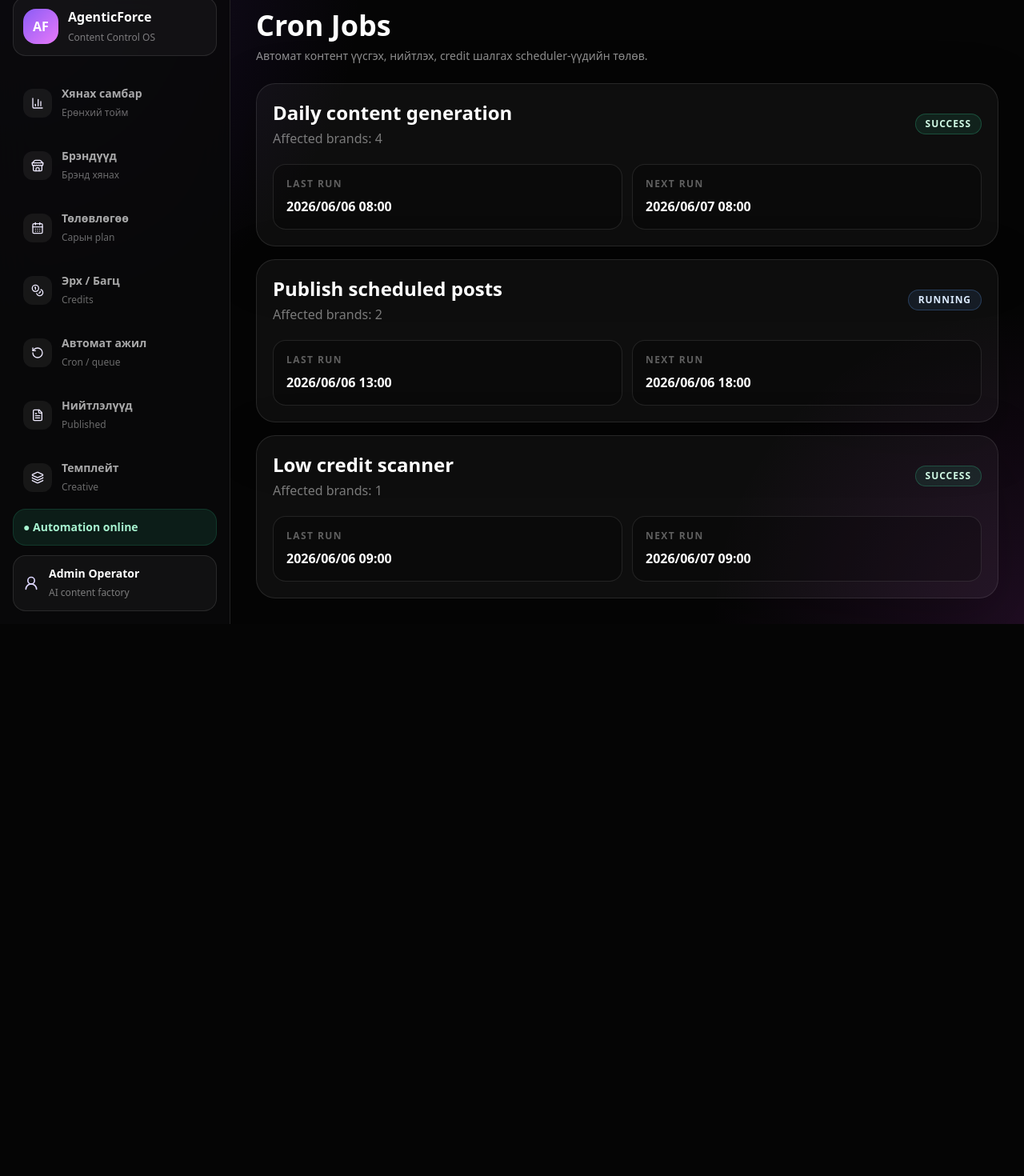
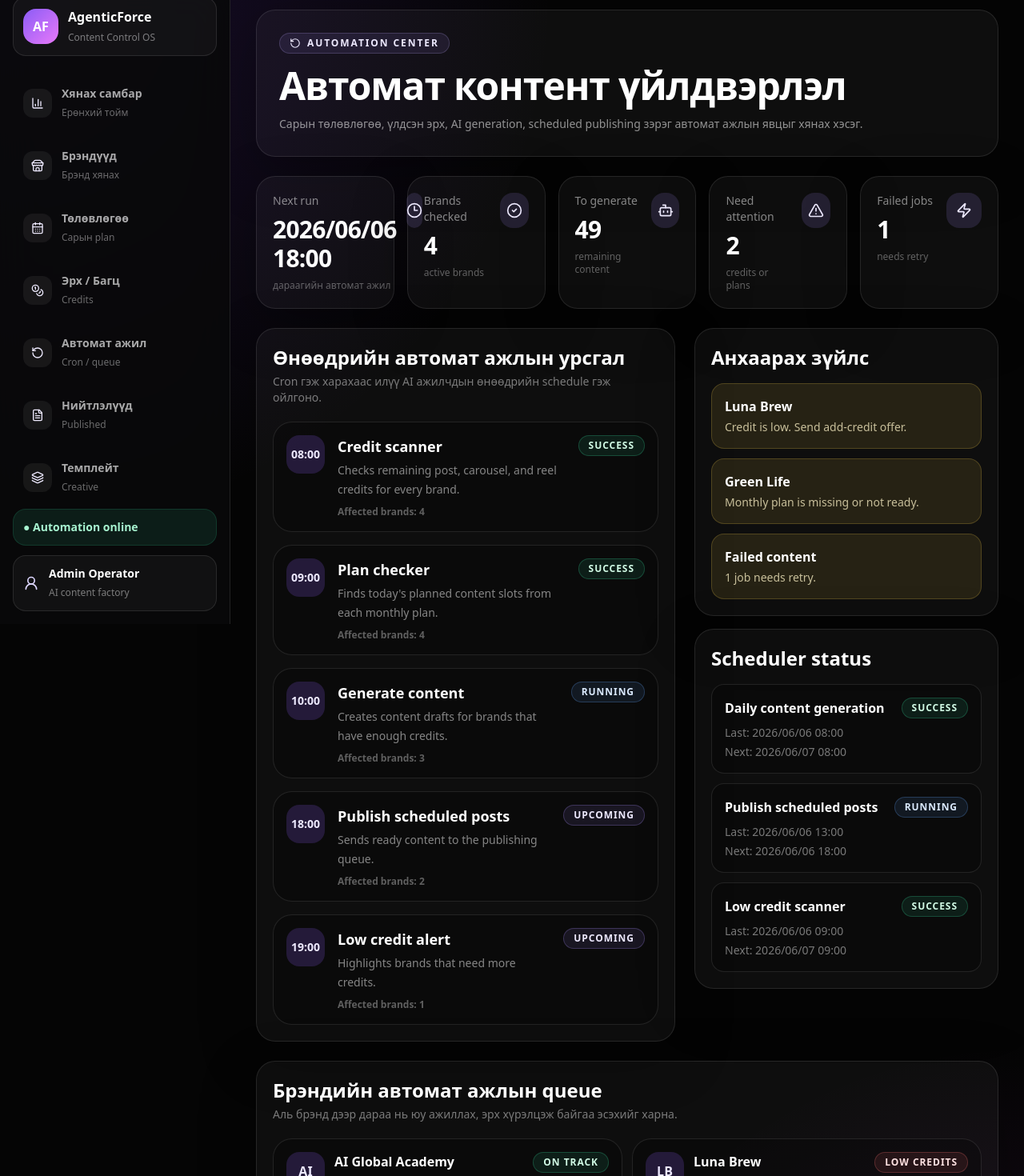
Before and after one commit to aimongoliatushig-cloud/agenticforce-nymka-version, a Next.js app: page /admin/cron in a window 1280 px wide. Shown: the part 20-1490 px from the top of the page at 80% size. Before the commit the page ends 800 px from the top, so only its background shows below. Built offline with nearby package versions, Linux system fonts and the light colour scheme.

Commit message:
Make cron page easier to understand

```diff
--- a/app/admin/cron/page.tsx
+++ b/app/admin/cron/page.tsx
@@ -1,29 +1,125 @@
 import { AdminShell } from "@/components/layout/AdminShell";
-import { cronRuns } from "@/lib/mock-data";
+import { brands, cronRuns } from "@/lib/mock-data";
 import { StatusBadge } from "@/components/ui/StatusBadge";
+import { MetricCard } from "@/components/ui/MetricCard";
+import { AlertTriangle, Bot, CheckCircle2, Clock3, RotateCcw, Zap } from "lucide-react";
+
+const jobs = [
+  { time: "08:00", name: "Credit scanner", text: "Checks remaining post, carousel, and reel credits for every brand.", status: "success", brands: 4 },
+  { time: "09:00", name: "Plan checker", text: "Finds today's planned content slots from each monthly plan.", status: "success", brands: 4 },
+  { time: "10:00", name: "Generate content", text: "Creates content drafts for brands that have enough credits.", status: "running", brands: 3 },
+  { time: "18:00", name: "Publish scheduled posts", text: "Sends ready content to the publishing queue.", status: "upcoming", brands: 2 },
+  { time: "19:00", name: "Low credit alert", text: "Highlights brands that need more credits.", status: "upcoming", brands: 1 },
+];
+
+function remainingCredits(brand: typeof brands[number]) {
+  return brand.credits.posts.total + brand.credits.posts.extra - brand.credits.posts.used
+    + brand.credits.carousels.total + brand.credits.carousels.extra - brand.credits.carousels.used
+    + brand.credits.reels.total + brand.credits.reels.extra - brand.credits.reels.used;
+}
 
 export default function CronPage() {
+  const lowCredits = brands.filter((brand) => brand.health === "low-credits");
+  const needsPlan = brands.filter((brand) => brand.health === "needs-plan");
+  const failedJobs = brands.reduce((sum, brand) => sum + brand.plan.failed, 0);
+  const toGenerate = brands.reduce((sum, brand) => sum + Math.max(brand.plan.total - brand.plan.generated, 0), 0);
+  const nextRun = cronRuns.find((run) => run.status === "running")?.nextRun || cronRuns[0]?.nextRun || "-";
+
   return (
     <AdminShell>
-      <main className="mx-auto max-w-[1400px] px-4 py-8 sm:px-6 lg:px-8">
-        <h1 className="text-4xl font-black">Cron Jobs</h1>
-        <p className="mt-2 text-sm text-white/55">Автомат контент үүсгэх, нийтлэх, credit шалгах scheduler-үүдийн төлөв.</p>
-        <div className="mt-6 grid gap-4">
-          {cronRuns.map((run) => (
-            <article key={run.id} className="card p-5">
-              <div className="flex flex-col gap-4 md:flex-row md:items-center md:justify-between">
-                <div><h2 className="text-2xl font-black">{run.name}</h2><p className="mt-1 text-white/45">Affected brands: {run.affectedBrands}</p></div>
-                <StatusBadge status={run.status} />
+      <main className="mx-auto max-w-[1600px] px-4 py-8 sm:px-6 lg:px-8">
+        <section className="card p-7 shadow-glow">
+          <div className="inline-flex items-center gap-2 rounded-full border border-violet-300/20 bg-violet-400/10 px-3 py-1 text-xs font-black uppercase tracking-[0.16em] text-violet-100">
+            <RotateCcw className="h-3.5 w-3.5" /> Automation Center
+          </div>
+          <h1 className="mt-4 text-4xl font-black tracking-tight sm:text-5xl">Автомат контент үйлдвэрлэл</h1>
+          <p className="mt-3 max-w-3xl text-sm leading-6 text-white/55">Сарын төлөвлөгөө, үлдсэн эрх, AI generation, scheduled publishing зэрэг автомат ажлын явцыг хянах хэсэг.</p>
+        </section>
+
+        <section className="mt-6 grid gap-4 sm:grid-cols-2 xl:grid-cols-5">
+          <MetricCard label="Next run" value={nextRun} detail="дараагийн автомат ажил" icon={<Clock3 className="h-5 w-5" />} />
+          <MetricCard label="Brands checked" value={brands.length} detail="active brands" icon={<CheckCircle2 className="h-5 w-5" />} />
+          <MetricCard label="To generate" value={toGenerate} detail="remaining content" icon={<Bot className="h-5 w-5" />} />
+          <MetricCard label="Need attention" value={lowCredits.length + needsPlan.length} detail="credits or plans" icon={<AlertTriangle className="h-5 w-5" />} />
+          <MetricCard label="Failed jobs" value={failedJobs} detail="needs retry" icon={<Zap className="h-5 w-5" />} />
+        </section>
+
+        <div className="mt-6 grid gap-6 xl:grid-cols-[1fr_380px]">
+          <section className="card p-5">
+            <h2 className="text-2xl font-black">Өнөөдрийн автомат ажлын урсгал</h2>
+            <p className="mt-1 text-sm text-white/45">Cron гэж харахаас илүү AI ажилчдын өнөөдрийн schedule гэж ойлгоно.</p>
+            <div className="mt-5 space-y-4">
+              {jobs.map((job) => (
+                <article key={job.name} className="rounded-[1.5rem] border border-white/10 bg-black/25 p-4 transition hover:border-violet-300/35 hover:bg-white/[0.05]">
+                  <div className="flex flex-col gap-3 md:flex-row md:items-start md:justify-between">
+                    <div className="flex gap-4">
+                      <div className="grid h-12 w-12 shrink-0 place-items-center rounded-2xl bg-violet-500/20 text-sm font-black text-violet-100">{job.time}</div>
+                      <div>
+                        <h3 className="text-lg font-black">{job.name}</h3>
+                        <p className="mt-1 text-sm leading-6 text-white/50">{job.text}</p>
+                        <p className="mt-2 text-xs font-semibold text-white/35">Affected brands: {job.brands}</p>
+                      </div>
+                    </div>
+                    <StatusBadge status={job.status} />
+                  </div>
+                </article>
+              ))}
+            </div>
+          </section>
+
+          <aside className="space-y-4">
+            <section className="card p-5">
+              <h2 className="text-2xl font-black">Анхаарах зүйлс</h2>
+              <div className="mt-4 space-y-3">
+                {lowCredits.map((brand) => <Attention key={brand.id} title={brand.name} text="Credit is low. Send add-credit offer." />)}
+                {needsPlan.map((brand) => <Attention key={brand.id} title={brand.name} text="Monthly plan is missing or not ready." />)}
+                {failedJobs > 0 ? <Attention title="Failed content" text={`${failedJobs} job needs retry.`} /> : null}
               </div>
-              <div className="mt-5 grid gap-3 sm:grid-cols-2"><Box label="Last run" value={run.lastRun} /><Box label="Next run" value={run.nextRun} /></div>
-            </article>
-          ))}
+            </section>
+
+            <section className="card p-5">
+              <h2 className="text-2xl font-black">Scheduler status</h2>
+              <div className="mt-4 space-y-3">
+                {cronRuns.map((run) => (
+                  <div key={run.id} className="rounded-2xl border border-white/10 bg-black/25 p-4">
+                    <div className="flex items-center justify-between gap-3"><b>{run.name}</b><StatusBadge status={run.status} /></div>
+                    <p className="mt-2 text-sm text-white/45">Last: {run.lastRun}</p>
+                    <p className="mt-1 text-sm text-white/45">Next: {run.nextRun}</p>
+                  </div>
+                ))}
+              </div>
+            </section>
+          </aside>
         </div>
+
+        <section className="mt-6 card p-5">
+          <h2 className="text-2xl font-black">Брэндийн автомат ажлын queue</h2>
+          <p className="mt-1 text-sm text-white/45">Аль брэнд дээр дараа нь юу ажиллах, эрх хүрэлцэж байгаа эсэхийг харна.</p>
+          <div className="mt-5 grid gap-3 xl:grid-cols-2">
+            {brands.map((brand) => {
+              const remaining = remainingCredits(brand);
+              const task = brand.health === "needs-plan" ? "Create monthly plan" : brand.health === "low-credits" ? "Low credit alert" : "Generate / publish content";
+              return (
+                <article key={brand.id} className="rounded-[1.5rem] border border-white/10 bg-black/25 p-4">
+                  <div className="flex items-start justify-between gap-3">
+                    <div className="flex gap-3"><div className="grid h-12 w-12 place-items-center rounded-2xl bg-violet-500/20 font-black text-violet-100">{brand.logo}</div><div><h3 className="font-black">{brand.name}</h3><p className="mt-1 text-sm text-white/45">{brand.package.name} · remaining credits: {remaining}</p></div></div>
+                    <StatusBadge status={brand.health} />
+                  </div>
+                  <div className="mt-4 grid gap-3 md:grid-cols-3"><Box label="Next task" value={task} /><Box label="Next time" value={brand.plan.nextDate} /><Box label="To generate" value={String(Math.max(brand.plan.total - brand.plan.generated, 0))} /></div>
+                </article>
+              );
+            })}
+          </div>
+        </section>
       </main>
     </AdminShell>
   );
 }
 
+function Attention({ title, text }: { title: string; text: string }) {
+  return <div className="rounded-2xl border border-amber-300/20 bg-amber-300/10 p-4"><b>{title}</b><p className="mt-1 text-sm leading-5 text-amber-100/75">{text}</p></div>;
+}
+
 function Box({ label, value }: { label: string; value: string }) {
-  return <div className="rounded-2xl border border-white/10 bg-black/25 p-4"><p className="text-xs font-black uppercase tracking-[.12em] text-white/35">{label}</p><p className="mt-2 font-semibold">{value}</p></div>;
+  return <div className="rounded-2xl border border-white/10 bg-white/[0.04] p-3"><p className="text-xs font-black uppercase tracking-[.12em] text-white/35">{label}</p><p className="mt-2 text-sm font-semibold text-white/75">{value}</p></div>;
 }
```
